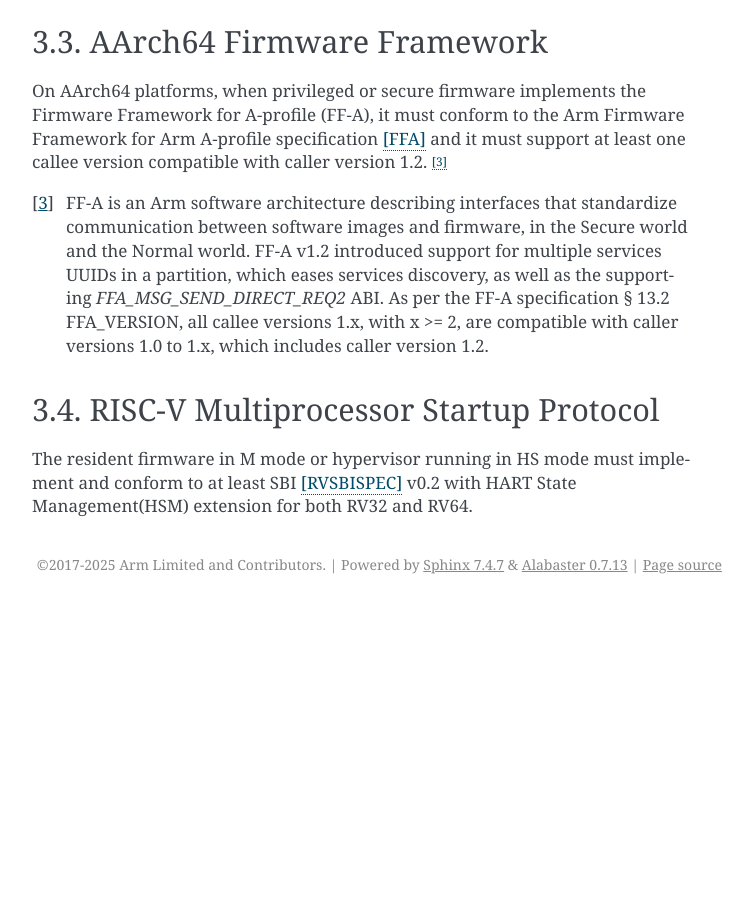
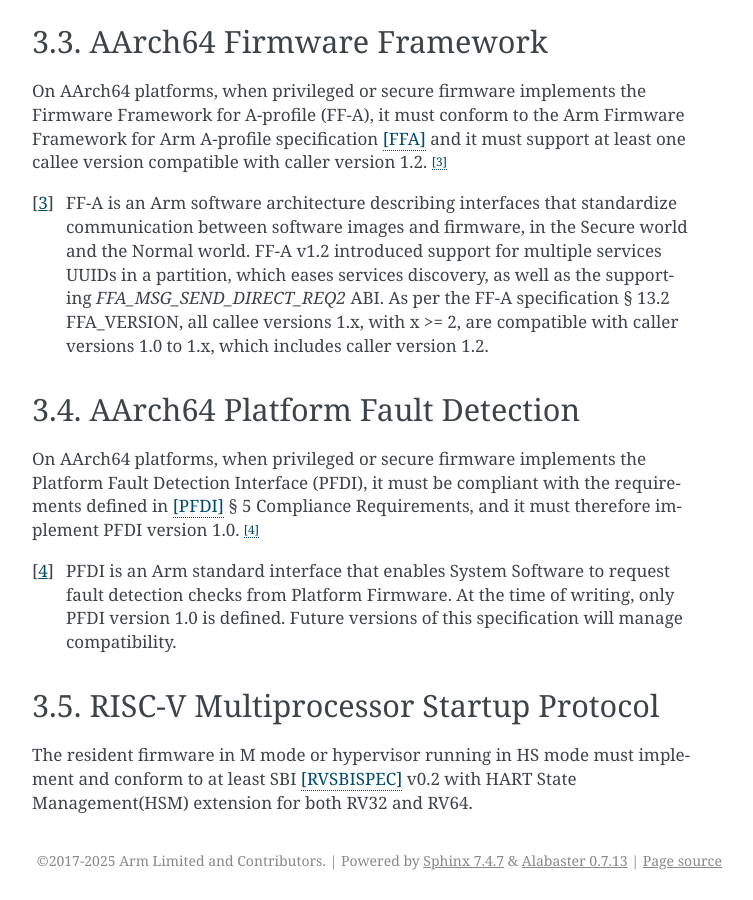
Before and after one commit to ARM-software/ebbr, a Sphinx documentation site: the page built from source/chapter3-secureworld.rst, in a window 1280 px wide and 900 px high, scrolled down 1043 px. Shown: the whole window, without its empty margins (388-1141 px from the left). Built offline with Sphinx 7.4.7, drawn with Linux system fonts in a browser that asks for light colours; before the commit the page ends 1647 px from its top, so only the background shows below that; some of the changed text lies outside the part shown.

Commit message:
chapter3: require PFDI compatible with v1.0
On AArch64, when PFDI is implemented, require compatibility with PFDI v1.0.

Signed-off-by: Vincent Stehlé <vincent.stehle@arm.com>

```diff
--- a/source/chapter3-secureworld.rst
+++ b/source/chapter3-secureworld.rst
@@ -56,6 +56,19 @@ version compatible with caller version 1.2. [#FFANote]_
    with x >= 2, are compatible with caller versions 1.0 to 1.x, which includes
    caller version 1.2.
 
+AArch64 Platform Fault Detection
+================================
+
+On AArch64 platforms, when privileged or secure firmware implements the Platform
+Fault Detection Interface (PFDI), it must be compliant with the requirements
+defined in [PFDI]_ § 5 Compliance Requirements, and it must therefore implement
+PFDI version 1.0. [#PFDINote]_
+
+.. [#PFDINote] PFDI is an Arm standard interface that enables System Software to
+   request fault detection checks from Platform Firmware.
+   At the time of writing, only PFDI version 1.0 is defined. Future versions of
+   this specification will manage compatibility.
+
 RISC-V Multiprocessor Startup Protocol
 ======================================
 
```
